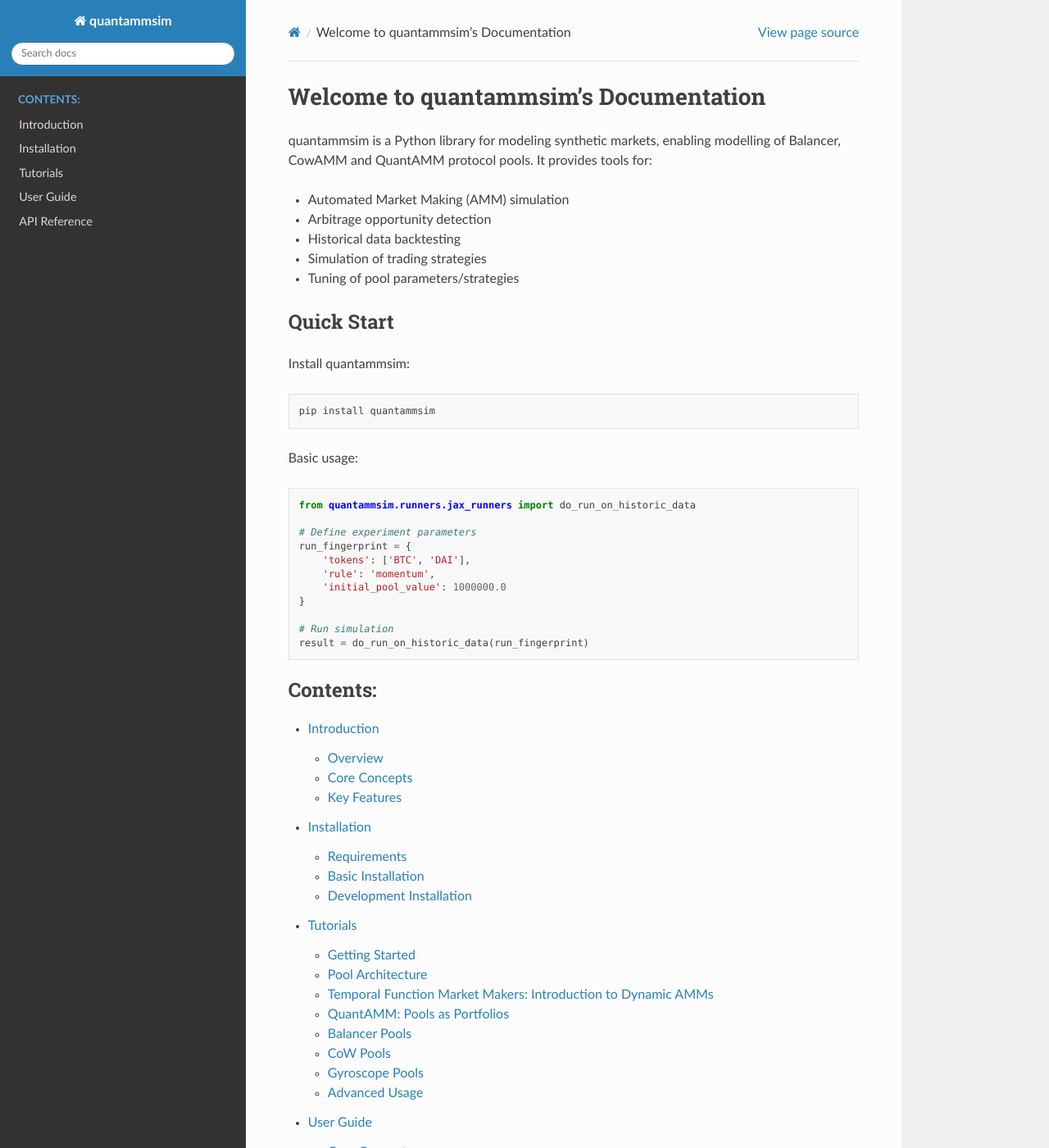
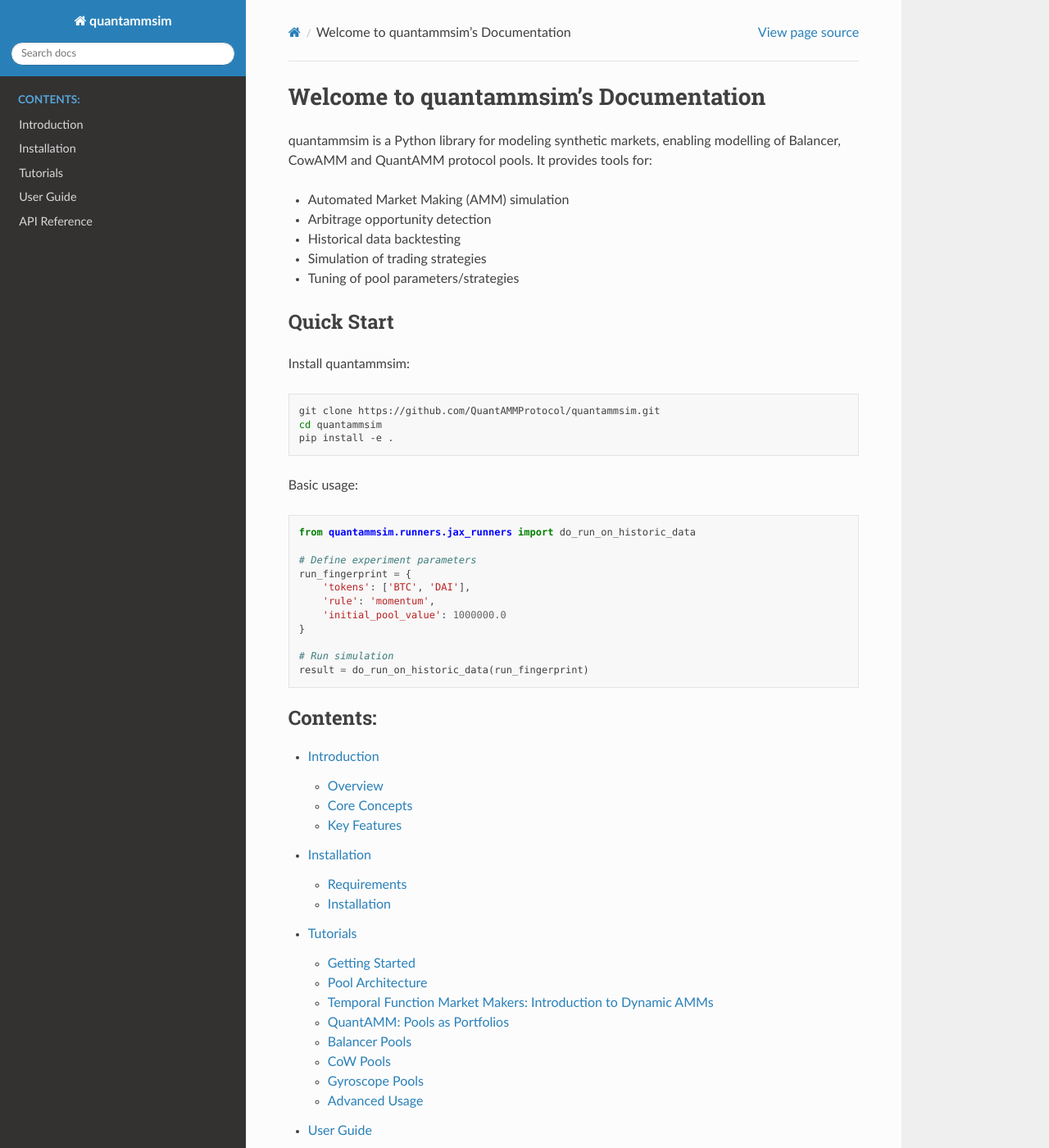
Before and after one commit to QuantAMMProtocol/quantammsim, a Sphinx documentation site: the page built from docs/source/index.rst, in a window 1280 px wide and 1400 px high. Shown: the whole window at 82% size. Built offline with Sphinx 7.4.7 and the Read the Docs theme 3.1.0, drawn with Linux system fonts in a browser that asks for light colours.

Commit message:
installation is via pip install -e .

```diff
--- a/docs/source/index.rst
+++ b/docs/source/index.rst
@@ -16,7 +16,9 @@
 
 .. code-block:: bash
 
-   pip install quantammsim
+   git clone https://github.com/QuantAMMProtocol/quantammsim.git
+   cd quantammsim
+   pip install -e .
 
 Basic usage:
 
--- a/docs/source/installation.rst
+++ b/docs/source/installation.rst
@@ -9,18 +9,11 @@
 * NumPy
 * Pandas
 
-Basic Installation
-------------------
+Installation
+------------
 
 .. code-block:: bash
 
-   pip install quantammsim
-
-Development Installation
-------------------------
-
-.. code-block:: bash
-
-   git clone https://github.com/yourusername/quantammsim.git
+   git clone https://github.com/QuantAMMProtocol/quantammsim.git
    cd quantammsim
    pip install -e .
```
Also changed, not shown: README.md (+1 -6 lines).
